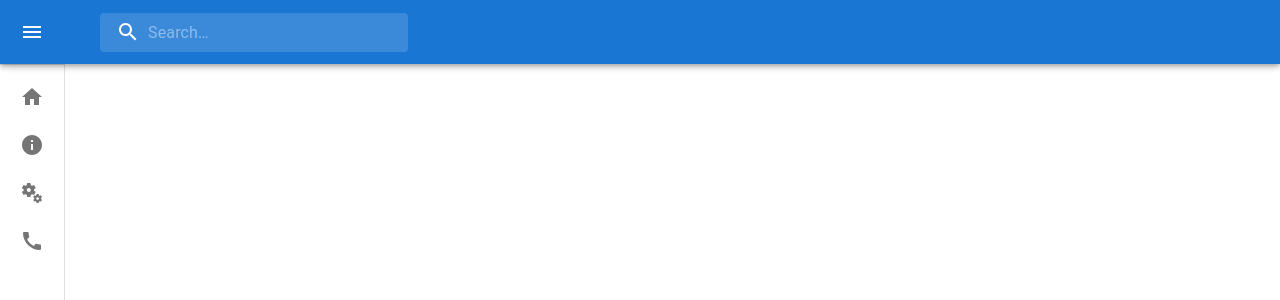
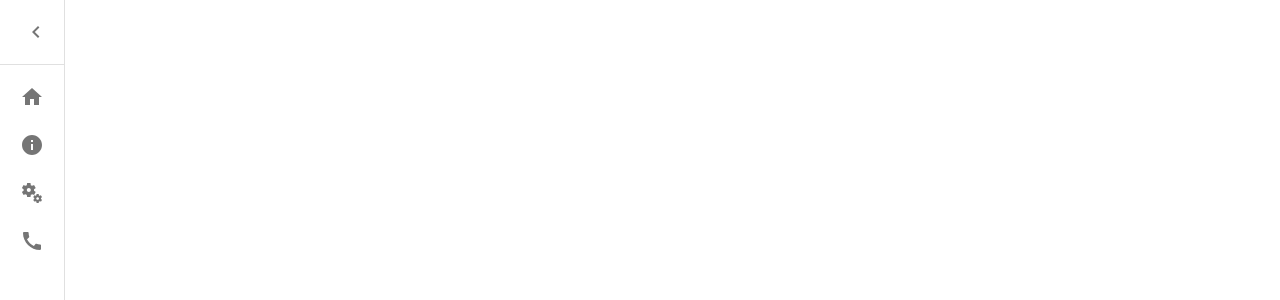
Before and after one commit to siva1230/react-mui-admin-panel, a React (Create React App) app: page / in a window 1280 px wide. Shown: the top 300 px of the page. Built offline with nearby package versions, Linux system fonts and the light colour scheme.

Commit message:
Added spearate sidebar component

```diff
--- a/App.tsx
+++ b/App.tsx
@@ -181,7 +181,7 @@ export default function App() {
           <Typography variant="h6" style={{ marginRight: '83px' }}>
             Sidebar
           </Typography>
-          <IconButton onClick={handleDrawerClose}>
+          <IconButton onClick={open ? handleDrawerClose : handleDrawerOpen}>
             {theme.direction === 'rtl' ? (
               <ChevronRightIcon />
             ) : (
--- a/index.tsx
+++ b/index.tsx
@@ -1,6 +1,7 @@
 import * as React from 'react';
 import { StrictMode } from 'react';
 import { createRoot } from 'react-dom/client';
+import SideBar from './sidebar';
 
 import App from './App';
 
@@ -9,6 +10,6 @@ const root = createRoot(rootElement);
 
 root.render(
   <StrictMode>
-    <App />
+    <SideBar />
   </StrictMode>
 );
--- /dev/null
+++ b/sidebar.tsx
@@ -0,0 +1,211 @@
+import {
+  Box,
+  CssBaseline,
+  useTheme,
+  AppBar as MuiAppBar,
+  Toolbar,
+  IconButton,
+  Typography,
+  Drawer as MuiDrawer,
+  Divider,
+  List,
+  ListItem,
+  ListItemButton,
+  ListItemIcon,
+  ListItemText,
+  styled,
+  InputBase,
+  alpha,
+} from '@mui/material';
+import MenuIcon from '@mui/icons-material/Menu';
+import ChevronRightIcon from '@mui/icons-material/ChevronRight';
+import ChevronLeftIcon from '@mui/icons-material/ChevronLeft';
+import InfoIcon from '@mui/icons-material/Info';
+import CallIcon from '@mui/icons-material/Call';
+import ServicesIcon from '@mui/icons-material/MiscellaneousServices';
+import HomeIcon from '@mui/icons-material/Home';
+import SearchIcon from '@mui/icons-material/Search';
+import * as React from 'react';
+import './style.css';
+
+const drawerWidth = 240;
+
+const openedMixin = (theme) => ({
+  width: drawerWidth,
+  transition: theme.transitions.create('width', {
+    easing: theme.transitions.easing.sharp,
+    duration: theme.transitions.duration.enteringScreen,
+  }),
+  overflowX: 'hidden',
+});
+
+const closedMixin = (theme) => ({
+  transition: theme.transitions.create('width', {
+    easing: theme.transitions.easing.sharp,
+    duration: theme.transitions.duration.leavingScreen,
+  }),
+  overflowX: 'hidden',
+  width: `calc(${theme.spacing(7)} + 1px)`,
+  [theme.breakpoints.up('sm')]: {
+    width: `calc(${theme.spacing(8)} + 1px)`,
+  },
+});
+
+const DrawerHeader = styled('div')(({ theme }) => ({
+  display: 'flex',
+  alignItems: 'center',
+  justifyContent: 'flex-end',
+  padding: theme.spacing(0, 1),
+  // necessary for content to be below app bar
+  ...theme.mixins.toolbar,
+}));
+
+const AppBar = styled(MuiAppBar, {
+  shouldForwardProp: (prop) => prop !== 'open',
+})(({ theme, open }) => ({
+  zIndex: theme.zIndex.drawer + 1,
+  transition: theme.transitions.create(['width', 'margin'], {
+    easing: theme.transitions.easing.sharp,
+    duration: theme.transitions.duration.leavingScreen,
+  }),
+  ...(open && {
+    marginLeft: drawerWidth,
+    width: `calc(100% - ${drawerWidth}px)`,
+    transition: theme.transitions.create(['width', 'margin'], {
+      easing: theme.transitions.easing.sharp,
+      duration: theme.transitions.duration.enteringScreen,
+    }),
+  }),
+}));
+
+const Drawer = styled(MuiDrawer, {
+  shouldForwardProp: (prop) => prop !== 'open',
+})(({ theme, open }) => ({
+  width: drawerWidth,
+  flexShrink: 0,
+  whiteSpace: 'nowrap',
+  boxSizing: 'border-box',
+  ...(open && {
+    ...openedMixin(theme),
+    '& .MuiDrawer-paper': openedMixin(theme),
+  }),
+  ...(!open && {
+    ...closedMixin(theme),
+    '& .MuiDrawer-paper': closedMixin(theme),
+  }),
+}));
+
+const Search = styled('div')(({ theme }) => ({
+  position: 'relative',
+  borderRadius: theme.shape.borderRadius,
+  backgroundColor: alpha(theme.palette.common.white, 0.15),
+  '&:hover': {
+    backgroundColor: alpha(theme.palette.common.white, 0.25),
+  },
+  marginLeft: 0,
+  width: '100%',
+  [theme.breakpoints.up('sm')]: {
+    marginLeft: theme.spacing(1),
+    width: 'auto',
+  },
+}));
+
+const SearchIconWrapper = styled('div')(({ theme }) => ({
+  padding: theme.spacing(0, 2),
+  height: '100%',
+  position: 'absolute',
+  pointerEvents: 'none',
+  display: 'flex',
+  alignItems: 'center',
+  justifyContent: 'center',
+}));
+
+const StyledInputBase = styled(InputBase)(({ theme }) => ({
+  color: 'inherit',
+  '& .MuiInputBase-input': {
+    padding: theme.spacing(1, 1, 1, 0),
+    // vertical padding + font size from searchIcon
+    paddingLeft: `calc(1em + ${theme.spacing(4)})`,
+    transition: theme.transitions.create('width'),
+    width: '100%',
+    [theme.breakpoints.up('sm')]: {
+      width: '28ch',
+      '&:focus': {
+        width: '32ch',
+      },
+    },
+  },
+}));
+
+export default function SideBar() {
+  const theme = useTheme();
+  const [open, setOpen] = React.useState(false);
+
+  const handleDrawerOpen = () => {
+    setOpen(true);
+  };
+
+  const handleDrawerClose = () => {
+    setOpen(false);
+  };
+  return (
+    <Box sx={{ display: 'flex' }}>
+      <CssBaseline />
+
+      <Drawer variant="permanent" open={open}>
+        <DrawerHeader>
+          <Typography variant="h6" style={{ marginRight: '83px' }}>
+            Sidebar
+          </Typography>
+          <IconButton onClick={handleDrawerClose}>
+            {theme.direction === 'rtl' ? (
+              <ChevronRightIcon />
+            ) : (
+              <ChevronLeftIcon />
+            )}
+          </IconButton>
+        </DrawerHeader>
+        <Divider />
+        <List>
+          {[
+            { menuItem: 'Home', icon: <HomeIcon /> },
+            { menuItem: 'About Us', icon: <InfoIcon /> },
+            { menuItem: 'Services', icon: <ServicesIcon /> },
+            { menuItem: 'Contact Us', icon: <CallIcon /> },
+          ].map((item) => (
+            <ListItem
+              key={item.menuItem}
+              disablePadding
+              sx={{ display: 'block' }}
+            >
+              <ListItemButton
+                sx={{
+                  minHeight: 48,
+                  justifyContent: open ? 'initial' : 'center',
+                  px: 2.5,
+                }}
+              >
+                <ListItemIcon
+                  sx={{
+                    minWidth: 0,
+                    mr: open ? 3 : 'auto',
+                    justifyContent: 'center',
+                  }}
+                >
+                  {item.icon}
+                </ListItemIcon>
+                <ListItemText
+                  primary={item.menuItem}
+                  sx={{ opacity: open ? 1 : 0 }}
+                />
+              </ListItemButton>
+            </ListItem>
+          ))}
+        </List>
+      </Drawer>
+      <Box component="main" sx={{ flexGrow: 1, p: 3 }}>
+        <DrawerHeader />
+      </Box>
+    </Box>
+  );
+}
```
Also changed, not shown: header.tsx (added).
